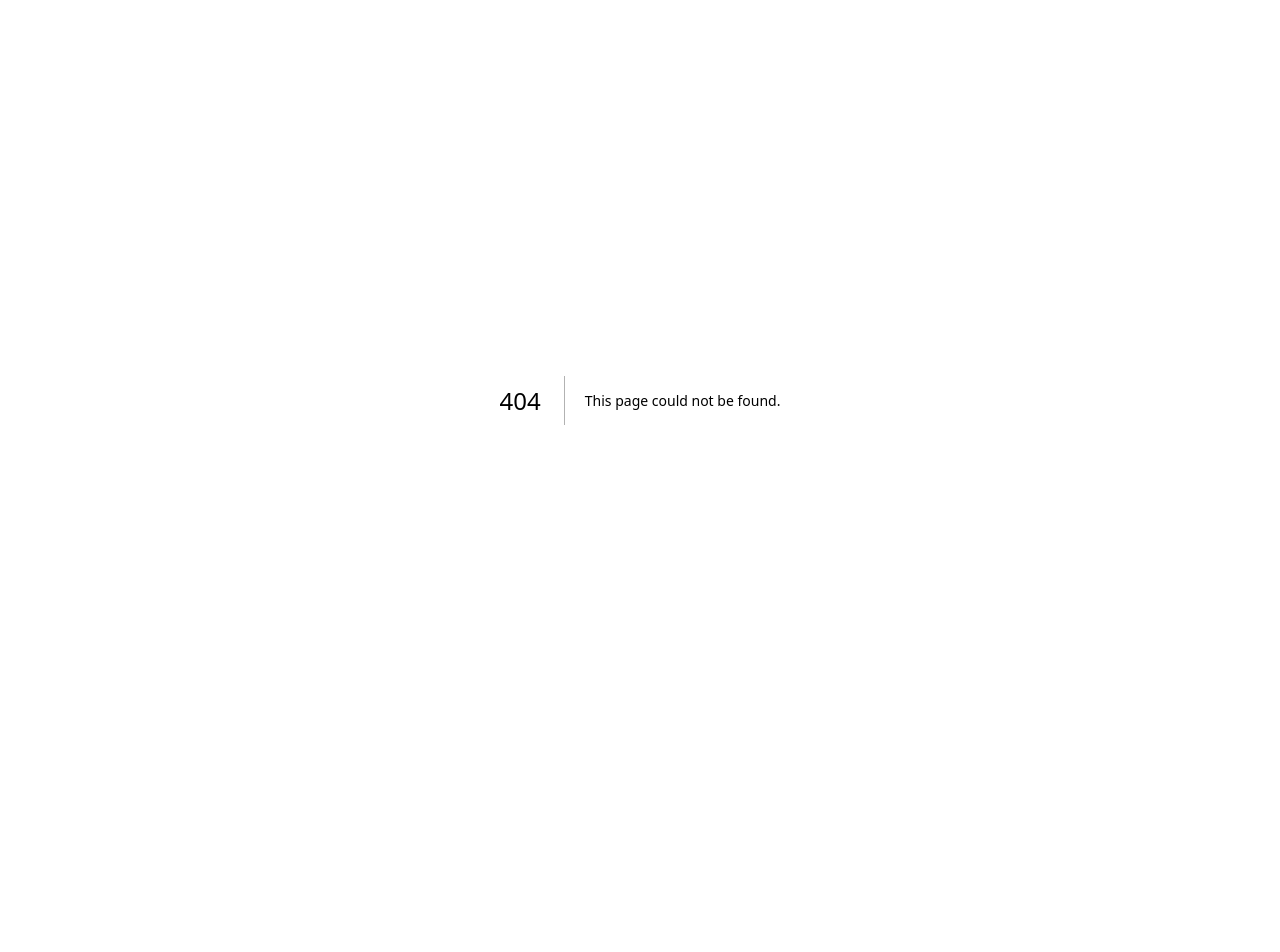
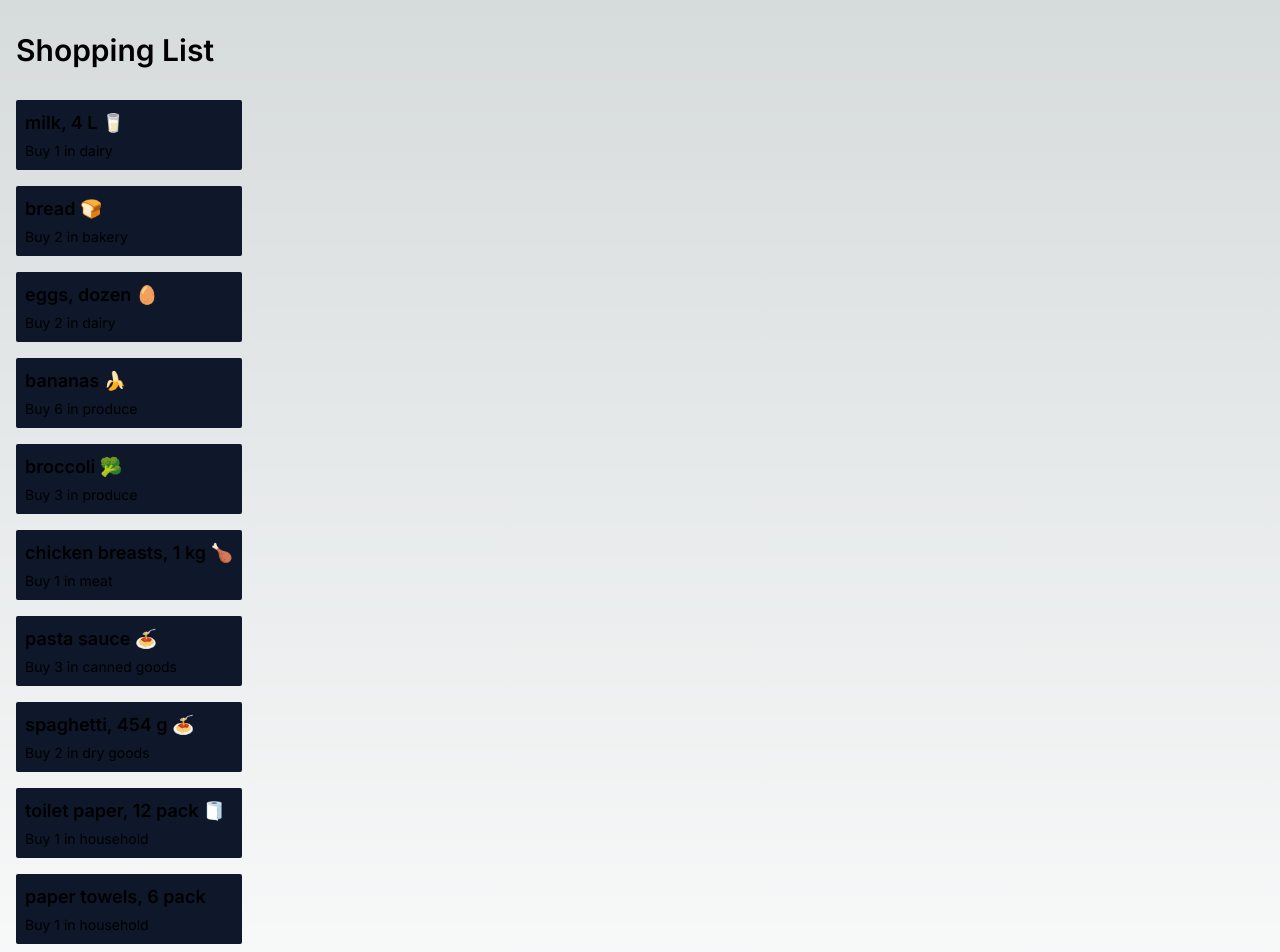
Before and after one commit to ChintanMadaar/CPRG306-WebDevelopment, a Next.js app: page /week-3 in a window 1280 px wide. Before the commit this address had no page. Shown: the top 952 px of the page. Before the commit the page ends 800 px from the top, so only its background shows below. Built offline with nearby package versions, Linux system fonts and the light colour scheme.

Commit message:
Add files via upload

```diff
--- /dev/null
+++ b/app/week-3/item-list.js
@@ -0,0 +1,82 @@
+import React from "react";
+import Item from "./item";
+
+const ItemList = () => {
+  const items = [
+    {
+      name: "milk, 4 L 🥛",
+      quantity: 1,
+      category: "dairy",
+    },
+    {
+      name: "bread 🍞",
+      quantity: 2,
+      category: "bakery",
+    },
+    {
+      name: "eggs, dozen 🥚",
+      quantity: 2,
+      category: "dairy",
+    },
+    {
+      name: "bananas 🍌",
+      quantity: 6,
+      category: "produce",
+    },
+    {
+      name: "broccoli 🥦",
+      quantity: 3,
+      category: "produce",
+    },
+    {
+      name: "chicken breasts, 1 kg 🍗",
+      quantity: 1,
+      category: "meat",
+    },
+    {
+      name: "pasta sauce 🍝",
+      quantity: 3,
+      category: "canned goods",
+    },
+    {
+      name: "spaghetti, 454 g 🍝",
+      quantity: 2,
+      category: "dry goods",
+    },
+    {
+      name: "toilet paper, 12 pack 🧻",
+      quantity: 1,
+      category: "household",
+    },
+    {
+      name: "paper towels, 6 pack",
+      quantity: 1,
+      category: "household",
+    },
+    {
+      name: "dish soap 🍽️",
+      quantity: 1,
+      category: "household",
+    },
+    {
+      name: "hand soap 🧼",
+      quantity: 4,
+      category: "household",
+    },
+  ];
+
+  return (
+    <ul>
+      {items.map((item, index) => (
+        <Item
+          key={index}
+          name={item.name}
+          quantity={item.quantity}
+          category={item.category}
+        />
+      ))}
+    </ul>
+  );
+};
+
+export default ItemList;
--- /dev/null
+++ b/app/week-3/item.js
@@ -0,0 +1,21 @@
+import React from "react";
+
+const Item = ({ name, quantity, category }) => {
+  const itemStyle = {
+    backgroundColor: "rgb(15, 23, 42)",
+  };
+
+  return (
+    <li
+      className="border border-transparent w-300 rounded-sm p-2 mb-4"
+      style={itemStyle}
+    >
+      <p className="text-lg font-semibold mb-1">{name}</p>
+      <p className="text-sm text-white-600">
+        Buy {quantity} in {category}
+      </p>
+    </li>
+  );
+};
+
+export default Item;
--- /dev/null
+++ b/app/week-3/page.js
@@ -0,0 +1,16 @@
+import React from "react";
+import ItemList from "./item-list";
+
+const Page = () => {
+  return (
+    <main className="max-w-3xl max-auto px-4 py-8 flex flex-col  items-start ">
+      <div div="flex flex-col ">
+        <h1 className="text-3xl font-semibold mb-8">Shopping List</h1>
+
+        <ItemList />
+      </div>
+    </main>
+  );
+};
+
+export default Page;
```
